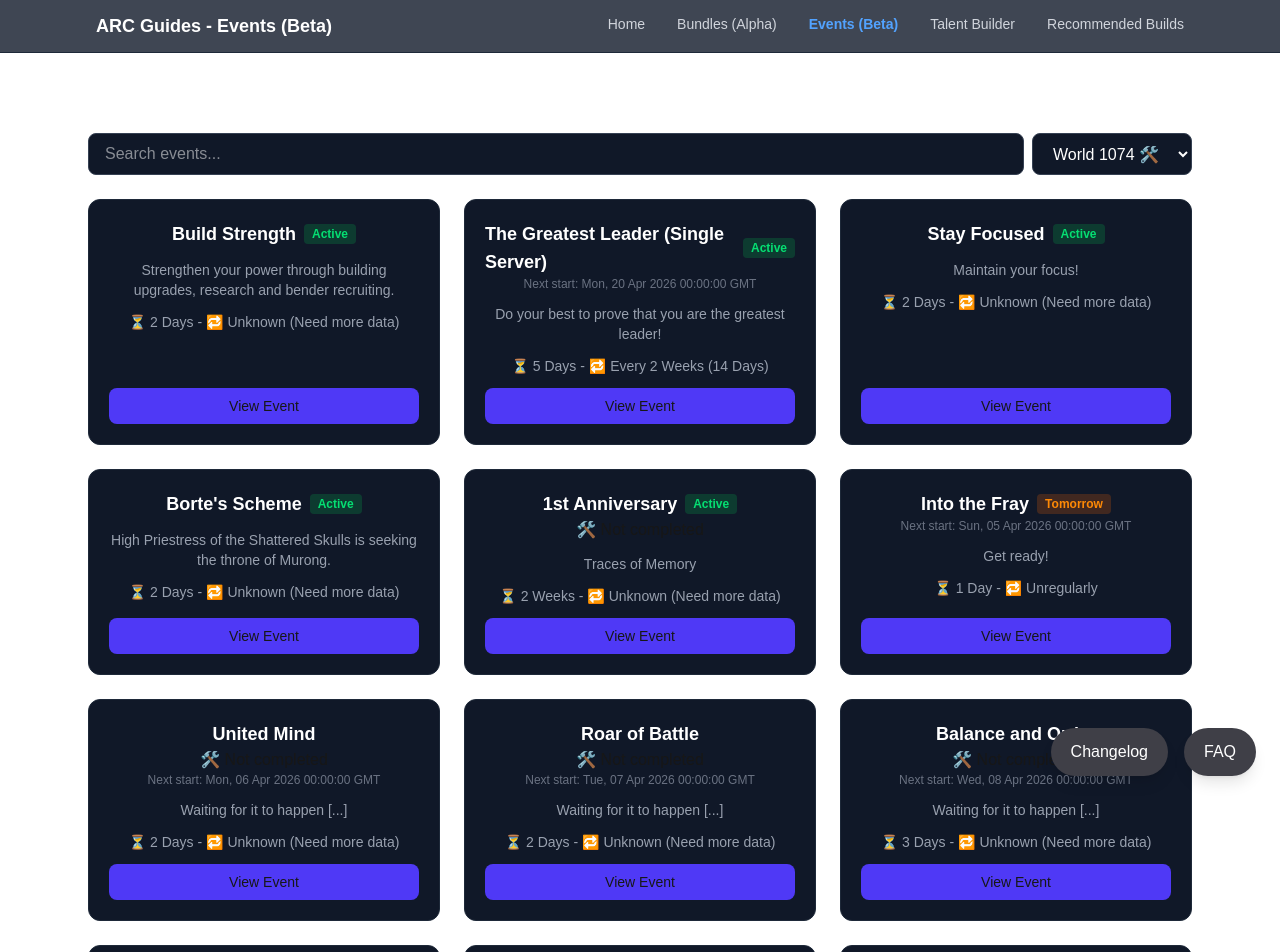
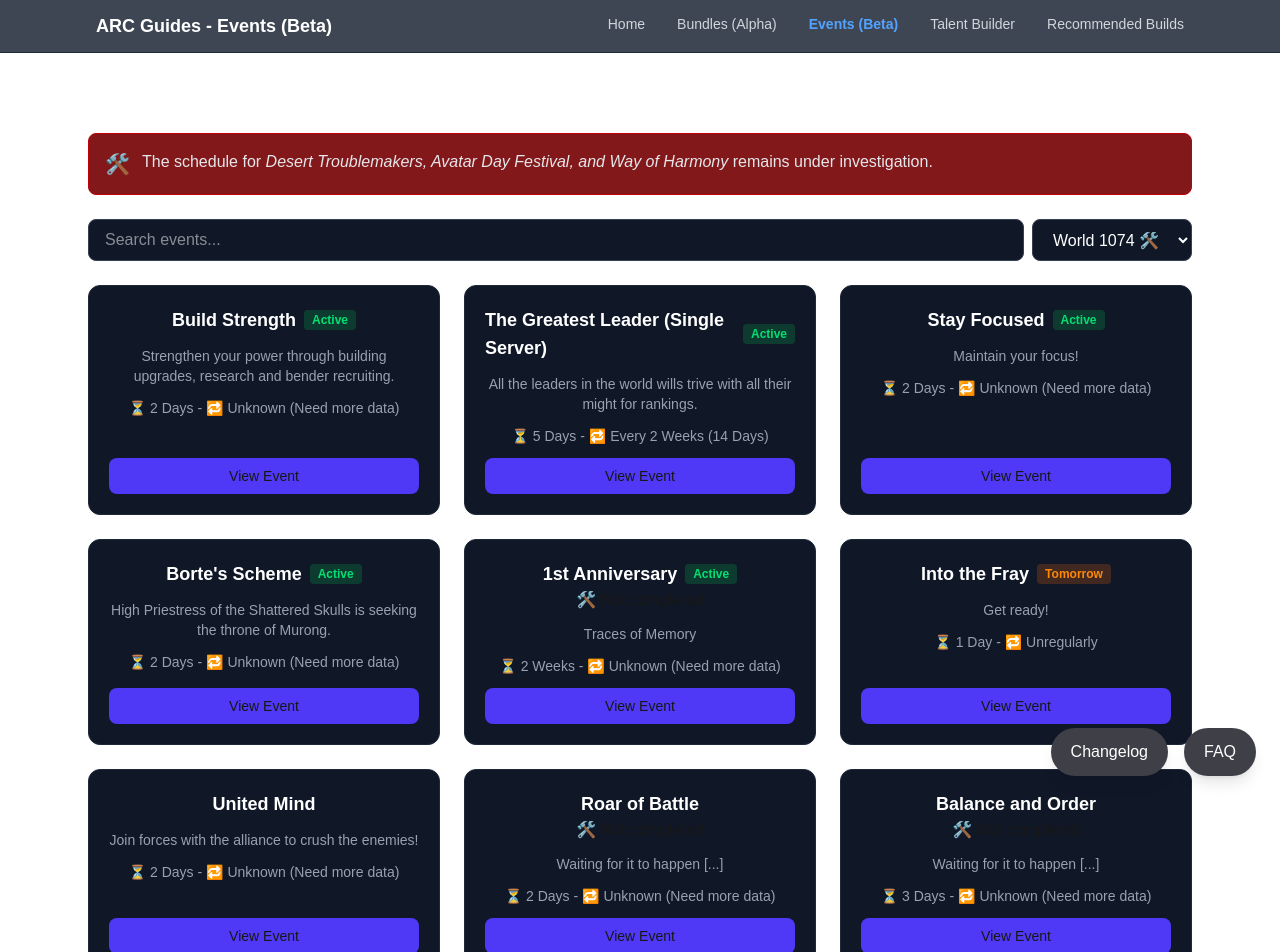
Before and after one commit to OhPandey/arcguides, a Next.js app: page /arcguides/events in a window 1280 px wide. Shown: the top 952 px of the page. Built offline with nearby package versions, Linux system fonts and the light colour scheme.

Commit message:
Updated events and added that we are unsure about some events

```diff
--- a/app/events/page.tsx
+++ b/app/events/page.tsx
@@ -47,6 +47,17 @@ export default function EventsPage() {
     <main className="mx-auto max-w-6xl p-6">
       <h1 className="text-2xl font-bold text-white mb-6">List of all events</h1>
 
+      <div className="space-y-4 my-6">
+        <div className="rounded-lg border border-red-700 bg-red-900 p-4 text-gray-200">
+          <div className="flex items-start gap-3">
+            <span className="text-xl">🛠️</span>
+            <p className="whitespace-pre-line">
+              The schedule for <i>Desert Troublemakers, Avatar Day Festival, and Way of Harmony</i> remains under investigation.
+            </p>
+          </div>
+        </div>
+      </div>
+
       <div className="mb-6 flex flex-col sm:flex-row gap-2">
         <input
           type="text"
--- a/components/EventCard.tsx
+++ b/components/EventCard.tsx
@@ -51,12 +51,6 @@ export default function EventCard({ event, server }: EventCardProps) {
         </div>
       )}
 
-      {status.nextStart && (
-        <div className="text-xs text-gray-500 text-center">
-          Next start: {new Date(status.nextStart).toUTCString()}
-        </div>
-      )}
-
       <div className="mt-3 text-sm text-gray-400 text-center">
         <p>{event.description}</p>
       </div>
--- a/src/events/data/events.ts
+++ b/src/events/data/events.ts
@@ -3,7 +3,7 @@ export const events: Event[] = [
   {
     id: "tgl-single",
     name: "The Greatest Leader (Single Server)",
-    description: "Do your best to prove that you are the greatest leader!",
+    description: "All the leaders in the world wills trive with all their might for rankings.",
     duration: 5,
     repeat: 14,
     seedStartDate: {
@@ -667,7 +667,7 @@ export const events: Event[] = [
       "This time-limited reminder event notifies you that an important milestone will soon unlock in your Chronicle of Harmony.",
     ],
     tips: [
-      "Known Trigger of this event:\n- Level 1 Base\n- Level 2 Base\n- Level  3 Base\n - Level 1 Gate\n- Level 2 Gate\n- Level 3 Gate\n- Level 4 Gate\n- Altar\n- Sanctum\n- Shrine\n- Legacy"
+      "Known Trigger of this event:\n- Level 1 Base\n- Level 2 Base\n- Level  3 Base\n- Level 1 Gate\n- Level 2 Gate\n- Level 3 Gate\n- Level 4 Gate\n- Altar\n- Sanctum\n- Shrine\n- Legacy"
     ]
   },
   {
@@ -930,7 +930,7 @@ export const events: Event[] = [
           ["Achieve 1,000,000 Power", "2x Golden Scroll, 3x Epic Spirit Badge, 600m Speedup"],
           ["Achieve 1,500,000 Power", "3x Golden Scroll, 5x Epic Spirit Badge, 900m Speedup"],
           ["Achieve 2,000,000 Power", "5x Golden Scroll, 7x Epic Spirit Badge, 1500m Speedup"],
-          ["Achieve 2,500,000 Power", "Obisidian Palace Hall Skin, 500 Gems, 10x Golden Scroll, 000m Speedup"],
+          ["Achieve 2,500,000 Power", '"Obisidian Palace" Town Hall Skin, 500 Gems, 10x Golden Scroll, 000m Speedup'],
         ]
       }
     ],
@@ -954,8 +954,8 @@ export const events: Event[] = [
       {
         type: "ol", items: [
           "This event will take place when a new world opens and will last for 8 days.",
-          "Increase your Power and seize amazing rewards.",
-          "Power can be increased with construction, research, recruitment and hero growth.",
+          "Increase your Power and seize amazing rewards. Limited Town Hall skin may be available again int he distant future.",
+          "Power gained from equipped Hero gear is not counted!",
           "This event won’t happen again!"
         ], space: true
       },
@@ -965,7 +965,7 @@ export const events: Event[] = [
       "This special event is only available at the start of a new world (server). New servers open every Friday."
     ],
     tips: [
-      "This is one of the most important events in a server's lifecycle. Currently, the Town Hall skin - which permanently increases all benders' ATK and DEF by 2% - can only be obtained through this event."
+      "This event is among the most significant milestones in a server's lifecycle. At present, the Town Hall skin - which permanently increases all benders' ATK and DEF by 2% - can only be obtained through this event or by purchasing it for an exceptionally high Lotus Tile cost."
     ]
   },
   {
@@ -1669,14 +1669,35 @@ export const events: Event[] = [
     ]
   },
   {
-    id: "united-mind",
+    id: "united_mind",
     name: "United Mind",
-    description: "Waiting for it to happen [...]",
+    description: "Join forces with the alliance to crush the enemies!",
     duration: 2,
+    startDate: "2026-04-06",
     repeat: "Unknown",
-    startDate: "2026-04-06",
     type: "MINOR",
-    wip: true,
+    tasks: [
+      {
+        headers: ["Test", "Reward"],
+        rows: [
+          ["Help alliance 10 times", "5,000 EXP, 10,000 Food, 10,000 Wood, 10,000 Stone, 1x Seal of Solidarity"],
+          ["Help alliance 20 times", "1x Silver Scroll, 30,000 Food, 30,000 Wood, 30,000 Stone, 2x Seal of Solidarity"],
+          ["Help alliance 30 times", "1x Golden Scroll, 50,000 Food, 50,000 Wood, 50,000 Stone, 3x Seal of Solidarity"],
+          ["Donate 10 times to alliance research", "10,000 EXP, 50m Speedup, 1x Seal of Solidarity"],
+          ["Donate 20 times to alliance research", "1x Silver Scroll, 100m Speedup, 2x Seal of Solidarity"],
+          ["Donate 30 times to alliance research", "1x Golden Scroll, 150m Speedup, 3x Seal of Solidarity"],
+        ]
+      }
+
+    ],
+    details: [
+      { type: "p", content: "Join forces with the alliance to crush the enemies!", space: true},
+      { type: "ol", items: [
+        "Help alliance members and donate to alliance research.",
+        "Reach the goals and get rewards."
+      ], space: true},
+      { type: "quotedate", author: "ANGames", date: "2026-04-06"}
+    ]
   },
   {
     id: "roar-of-battle",
@@ -1700,7 +1721,7 @@ export const events: Event[] = [
   },
   {
     id: "readiness",
-    name: "Readinness",
+    name: "Readiness",
     description: "Waiting for it to happen [...]",
     duration: 2,
     repeat: "Unknown",
```
